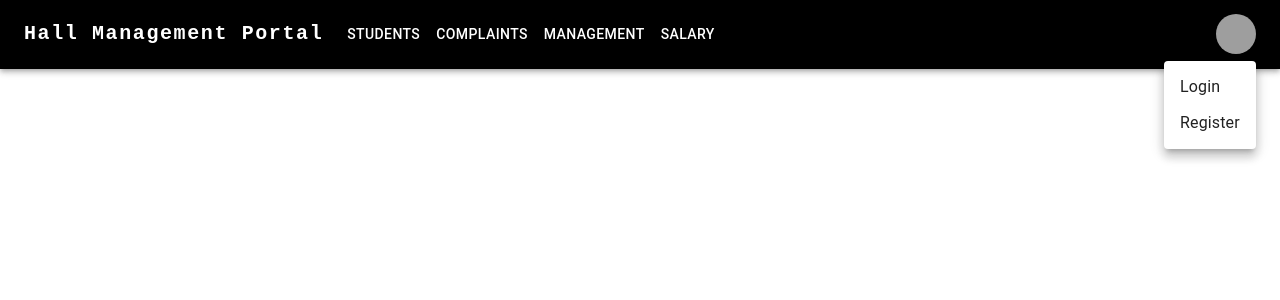
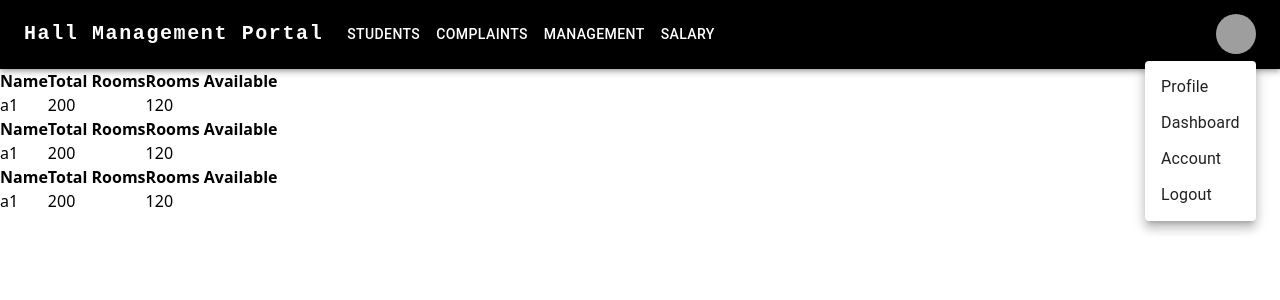
Before and after one commit to abhishekrathi16/hms_frontend, a Next.js app: page /dashboard in a window 1280 px wide. Both pictures are taken after a click on the button "Open settings". Shown: the top 300 px of the page. Built offline with nearby package versions, Linux system fonts and the light colour scheme; grey boxes are pictures that could not be loaded.

Commit message:
add: functionality to registration

```diff
--- a/components/LandingPage.jsx
+++ b/components/LandingPage.jsx
@@ -8,7 +8,7 @@ const LandingPage = () => {
         <Box sx={{
             display: 'inline-flex',
             flexDirection: 'column',
-            backgroundColor: '#FFD300',
+            backgroundColor: '#b00b',
             textAlign: 'center',
             alignItems: 'center',
             maxHeight: '100vh',
--- a/components/Layout.jsx
+++ b/components/Layout.jsx
@@ -1,10 +1,11 @@
-import React from "react";
+import React,{ useState } from "react";
 import ResponsiveAppBar from "./Navbar"
 
 const Layout = ({children}) => {
+  const [isLoggedIn, setIsLoggedIn] = useState(true)
   return (
     <>
-      <ResponsiveAppBar />
+      <ResponsiveAppBar isLoggedIn={isLoggedIn} setIsLoggedIn={setIsLoggedIn}/>
       <div>{children}</div>
     </>
   );
--- a/components/Navbar.jsx
+++ b/components/Navbar.jsx
@@ -10,18 +10,21 @@ import Container from "@mui/material/Container";
 import Tooltip from "@mui/material/Tooltip";
 import MenuItem from "@mui/material/MenuItem";
 import Avatar from "@mui/material/Avatar";
-import MenuIcon from "@mui/icons-material/Menu";
-import AdbIcon from "@mui/icons-material/Adb";
 import Button from "@mui/material/Button";
+import { useRouter } from 'next/router'
+import useLoggerStore from "@/store/login_logoutStore";
 
 const pages = ["Students", "Complaints", "Management", "Salary"];
-const loggedInSettings = ["Profile", "Account", "Dashboard", "Logout"];
 const loggedOutSettings = ["Login", "Register"];
 
-function ResponsiveAppBar() {
+function ResponsiveAppBar(props) {
   const [anchorElNav, setAnchorElNav] = React.useState(null);
   const [anchorElUser, setAnchorElUser] = React.useState(null);
-  const [isLoggedIn, setIsLoggedIn] = React.useState(false);
+
+  const state = useLoggerStore();
+  console.log(state);
+
+  const router = useRouter()
 
   const handleOpenNavMenu = (event) => {
     setAnchorElNav(event.currentTarget);
@@ -38,6 +41,12 @@ function ResponsiveAppBar() {
     setAnchorElUser(null);
   };
 
+  const handleLogOut = () => {
+    // props.setIsLoggedIn(false)
+    state.setLogger()
+    router.push("/")
+  }
+
   return (
     <AppBar position="static">
       <Container maxWidth="xl" sx={{ backgroundColor: "black" }}>
@@ -45,8 +54,8 @@ function ResponsiveAppBar() {
           <Typography
             variant="h6"
             noWrap
-            component="a"
-            href="/"
+            // component="a"
+            // href="/"
             sx={{
               mr: 2,
               display: { xs: "none", md: "flex" },
@@ -66,7 +75,7 @@ function ResponsiveAppBar() {
                 key={page}
                 onClick={handleCloseNavMenu}
                 sx={{ my: 2, color: "white", display: "block" }}
-                className={`${isLoggedIn? "" : "none"}`}
+                className={`${state.loggedIn ? "" : "none"}`}
               >
                 <Link href={`/` + page.toLowerCase()}>{page}</Link>
               </Button>
@@ -95,27 +104,54 @@ function ResponsiveAppBar() {
               open={Boolean(anchorElUser)}
               onClose={handleCloseUserMenu}
             >
-              {isLoggedIn
-                ? loggedInSettings.map((setting) => (
+              {state.loggedIn ?
+                <div>
+                  <MenuItem key="1" onClick={handleCloseUserMenu}>
+                    <Typography textAlign="center">
+                      <Link
+                        href={`/profile`}
+                      >
+                        Profile
+                      </Link>
+                    </Typography>
+                  </MenuItem>
+                  <MenuItem key="2" onClick={handleCloseUserMenu}>
+                    <Typography textAlign="center">
+                      <Link
+                        href={`/dashboard`}
+                      >
+                        Dashboard
+                      </Link>
+                    </Typography>
+                  </MenuItem>
+                  <MenuItem key="3" onClick={handleCloseUserMenu}>
+                    <Typography textAlign="center">
+                      <Link
+                        href={`/account`}
+                      >
+                        Account
+                      </Link>
+                    </Typography>
+                  </MenuItem>
+                  <MenuItem key="4" onClick={handleLogOut}>
+                    <Typography textAlign="center">
+                        Logout
+                    </Typography>
+                  </MenuItem>
+                </div>
+               : (
+                loggedOutSettings.map((setting) => (
                   <MenuItem key={setting} onClick={handleCloseUserMenu}>
                     <Typography textAlign="center">
                       <Link
-                          href={
-                            `/` + setting.toLowerCase().replace(/\s/g, "")
-                          }
+                        href={`/` + setting.toLowerCase().replace(/\s/g, "")}
                       >
                         {setting}
                       </Link>
                     </Typography>
                   </MenuItem>
                 ))
-                : loggedOutSettings.map((setting) => (
-                    <MenuItem key={setting} onClick={handleCloseUserMenu}>
-                      <Typography textAlign="center">
-                        <Link href={`/` + setting.toLowerCase().replace(/\s/g,"")}>{setting}</Link>
-                      </Typography>
-                    </MenuItem>
-                  ))}
+              )}
             </Menu>
           </Box>
         </Toolbar>
--- a/package.json
+++ b/package.json
@@ -21,6 +21,7 @@
     "postcss": "^8.4.23",
     "react": "18.2.0",
     "react-dom": "18.2.0",
-    "tailwindcss": "^3.3.1"
+    "tailwindcss": "^3.3.1",
+    "zustand": "^4.3.7"
   }
 }
--- a/pages/404.js
+++ b/pages/404.js
@@ -1,9 +1,14 @@
 const custom404 = () => {
-    return(
-        <>
-        <div className="h-[100vh] flex justify-center items-center text-2xl">404! Page Not Found!</div>
-        </>
-    )
-}
+  return (
+    <>
+      <div
+        className="h-[100vh] flex justify-center items-center text-2xl"
+        style={{ fontFamily: "monospace" }}
+      >
+        404! Page Not Found!
+      </div>
+    </>
+  );
+};
 
 export default custom404;
--- a/pages/_app.js
+++ b/pages/_app.js
@@ -1,5 +1,6 @@
 import "@/styles/globals.css";
 import Layout from "@/components/Layout";
+import { useState } from "react";
 import "../styles/globals.css";
 
 export default function App({ Component, pageProps }) {
--- a/pages/dashboard.js
+++ b/pages/dashboard.js
@@ -1,11 +1,11 @@
 import Navbar from '../components/Navbar'
 import Typography from '@mui/material/Typography';
-// import hallinfo from '../public/dummyjson/hall.json'
+import hallinfo from '../public/dummyjson/hall.json'
 
 export default function Home() {
   return (
     <>
-    {/* {hallinfo.map((element, id) => {
+    {hallinfo.map((element, id) => {
         return (
             <table key={id}>
                 <thead>
@@ -24,7 +24,7 @@ export default function Home() {
                 </tbody>
             </table>
         );
-    })} */}
+    })}
     </>
   );
 }
--- a/public/dummyjson/hall.json
+++ b/public/dummyjson/hall.json
@@ -0,0 +1,97 @@
+[{
+        "id": 1,
+        "name": "a1",
+        "type": "new",
+        "total_rooms": 200,
+        "rooms_available": 120,
+        "room": [{
+                "id": 1,
+                "hallno": 1,
+                "room_capacity": 2,
+                "occupancy": 0,
+                "cost": 150
+            },
+            {
+                "id": 2,
+                "hallno": 1,
+                "room_capacity": 2,
+                "occupancy": 1,
+                "cost": 150
+            },
+            {
+                "id": 3,
+                "hallno": 1,
+                "room_capacity": 2,
+                "occupancy": 2,
+                "cost": 150
+            }
+        ],
+        "amenities": 1500,
+        "salary_grant": 20000,
+        "maintainance_grant": 10000
+    },
+    {
+        "id": 2,
+        "name": "a1",
+        "type": "new",
+        "total_rooms": 200,
+        "rooms_available": 120,
+        "room": [{
+                "id": 1,
+                "hallno": 2,
+                "room_capacity": 2,
+                "occupancy": 0,
+                "cost": 150
+            },
+            {
+                "id": 2,
+                "hallno": 2,
+                "room_capacity": 2,
+                "occupancy": 1,
+                "cost": 150
+            },
+            {
+                "id": 3,
+                "hallno": 2,
+                "room_capacity": 2,
+                "occupancy": 2,
+                "cost": 150
+            }
+        ],
+        "amenities": 1500,
+        "salary_grant": 20000,
+        "maintainance_grant": 10000
+    },
+    {
+        "id": 3,
+        "name": "a1",
+        "type": "new",
+        "total_rooms": 200,
+        "rooms_available": 120,
+        "room": [{
+                "id": 1,
+                "hallno": 3,
+                "room_capacity": 2,
+                "occupancy": 0,
+                "cost": 150
+            },
+            {
+                "id": 2,
+                "hallno": 3,
+                "room_capacity": 2,
+                "occupancy": 1,
+                "cost": 150
+            },
+            {
+                "id": 3,
+                "hallno": 3,
+                "room_capacity": 2,
+                "occupancy": 2,
+                "cost": 150
+            }
+        ],
+        "amenities": 1500,
+        "salary_grant": 20000,
+        "maintainance_grant": 10000
+    }
+]
--- /dev/null
+++ b/store/login_logoutStore.js
@@ -0,0 +1,13 @@
+import { create } from "zustand";
+
+const useLoggerStore = create((set)=>({
+    loggedIn: true,
+    setLogger: ()=>{
+        set((state)=>({
+            ...state,
+            loggedIn: !state.loggedIn
+        }))
+    }
+}))
+
+  export default useLoggerStore;
--- a/styles/globals.css
+++ b/styles/globals.css
@@ -9,7 +9,7 @@
 }
 
 /* body{
-  background: #FFD300;
+  background: #b00b;
   color: white;
 } */
 
```
Also changed, not shown: pages/login.jsx (+14 -11 lines), pages/register.jsx (+5 -2 lines), 1 other file (tests, documents, lock files or other folders). Lines whose indentation alone changed are shown as unchanged.
